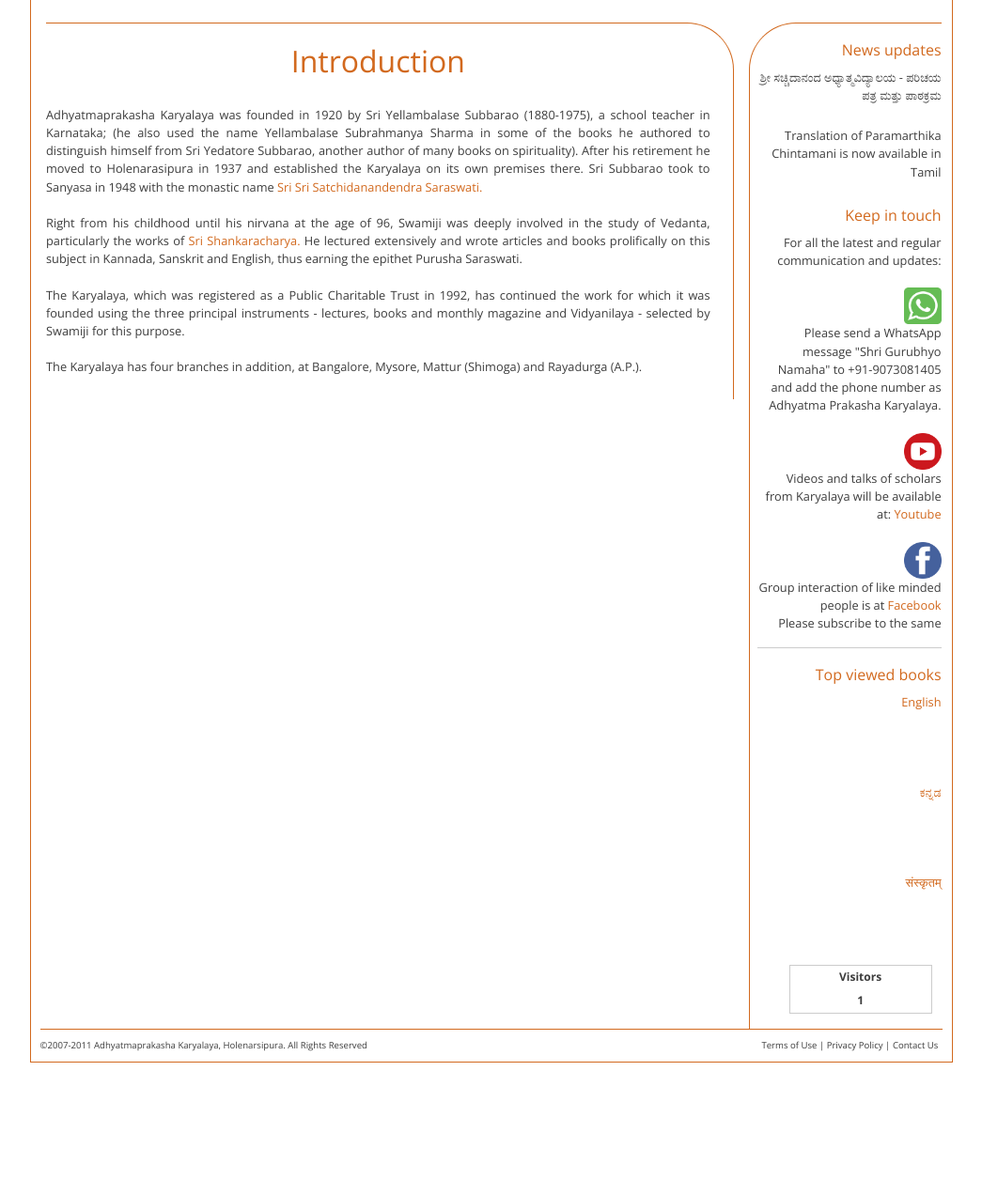
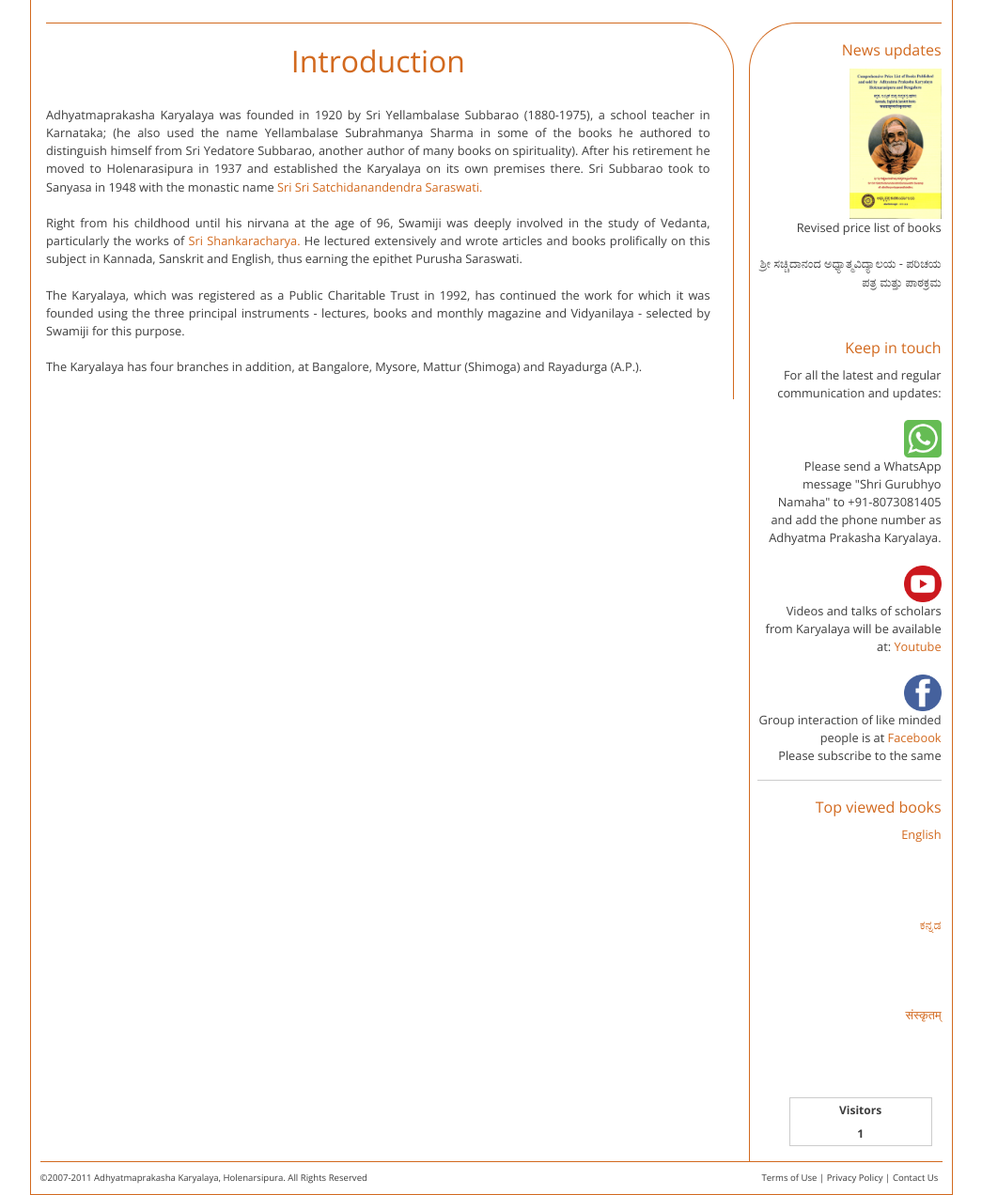
Before and after one commit to SrirangaDigital/Adhyatmaprakasha, a PHP site: page / in a window 1280 px wide. Shown: the part 142-1414 px from the top of the page at 94% size, without its empty margins (117-1162 px from the left). Before the commit the page ends 1273 px from the top, so only its background shows below. Run offline with PHP 8.4, Linux system fonts and the light colour scheme; the visitor is signed in with stand-in values (Sample User, id 1); data comes from the database, SQL or seed files in the repository; data that the repository does not hold is empty.

Commit message:
Updated new price list in the sidebar

```diff
--- a/include_footer.php
+++ b/include_footer.php
@@ -17,12 +17,13 @@
 <div class="col2">
     <div class="widget">
 		<div class="title">News updates</div>
+		<p><a href="php/circulars/revised_price_list_2017.pdf" target="_blank"><img style="width: 50%;" src="php/images/revised_price_list_2017.png" /></a></p>
+		<p>
+			<span class="news"><a href="php/circulars/revised_price_list_2017.pdf">Revised price list of books</a></span><br /><br />
+		</p>
 		<p>
 			<span class="news"><a href="php/circulars/intro.php">ಶ್ರೀ ಸಚ್ಚಿದಾನಂದ ಅಧ್ಯಾತ್ಮವಿದ್ಯಾಲಯ - ಪರಿಚಯ ಪತ್ರ ಮತ್ತು ಪಾಠಕ್ರಮ</a></span>
 		</p><br />
-		<p>
-			<span class="news"><a href="Volumes/PDF/kannada/111A/index_tamil.pdf">Translation of Paramarthika Chintamani is now available in Tamil</a></span>
-		</p>
 	</div>
 	<br />
     <div class="widget">
@@ -31,7 +32,7 @@
 			For all the latest and regular communication and updates:<br /><br />
 		</p>
 			<p><img style="width: 20%;" src="php/images/whatsapp.png" /></p>
-			<p>Please send a WhatsApp message "Shri Gurubhyo Namaha" to +91-9073081405 and add the phone number as Adhyatma Prakasha Karyalaya.<br /><br /></p>
+			<p>Please send a WhatsApp message "Shri Gurubhyo Namaha" to +91-8073081405 and add the phone number as Adhyatma Prakasha Karyalaya.<br /><br /></p>
 			<p><a href="http://www.youtube.com/c/apkbooks" target="_blank"><img style="width: 20%;" src="php/images/youtube.png" /></a></p>
 			<p>Videos and talks of scholars from Karyalaya will be available at: <span class="lang"><a href="http://www.youtube.com/c/apkbooks" target="_blank">Youtube</a></span><br /><br /></p>
 			<p><a href="http://www.facebook.com/groups/AdhyatmaPrakasha/"" target="_blank"><img style="width: 20%;" src="php/images/facebook.png" /></a></p>
```
Also changed, not shown: php/images/revised_price_list_2017.png (added), 1 other file.
